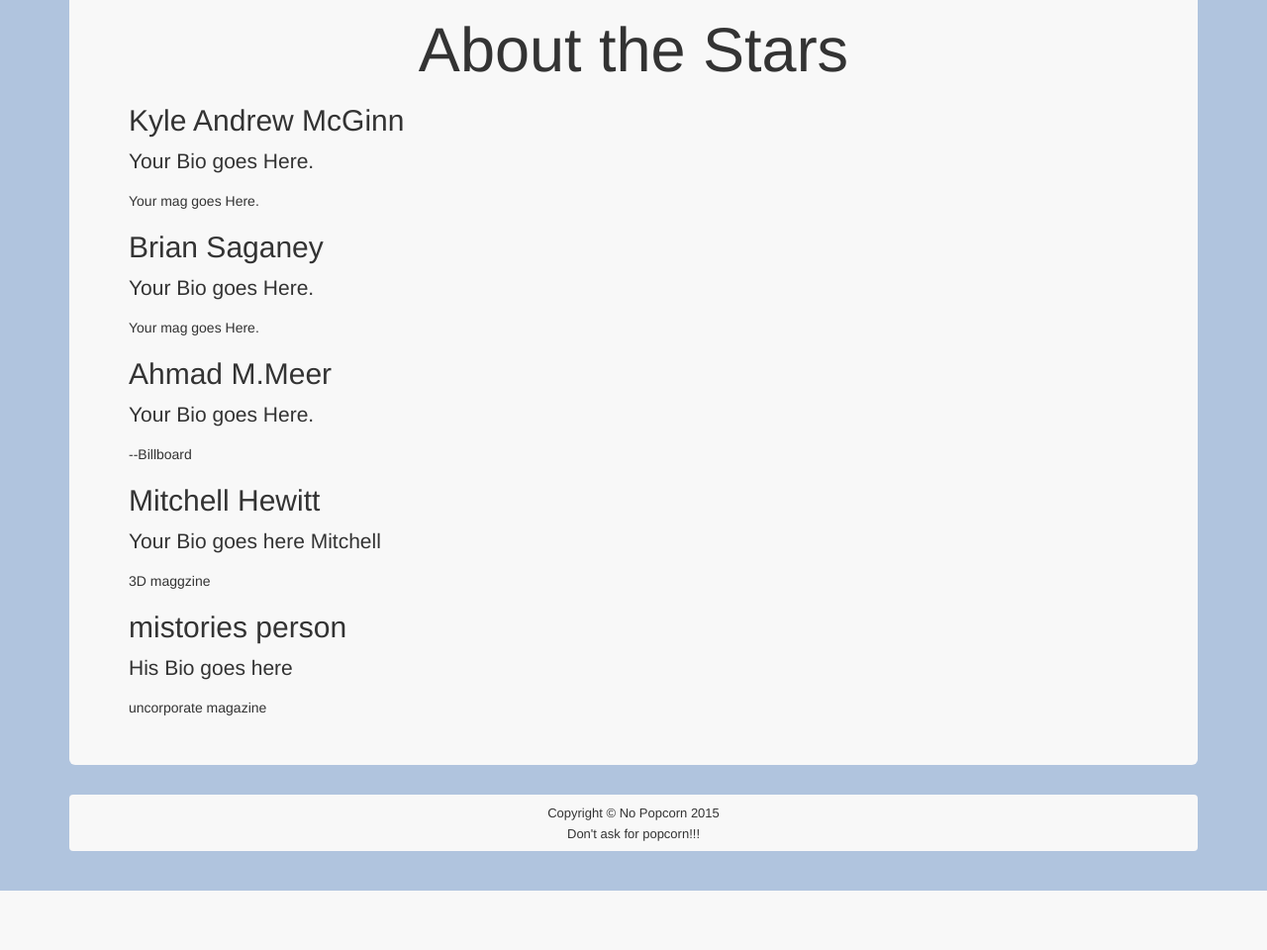
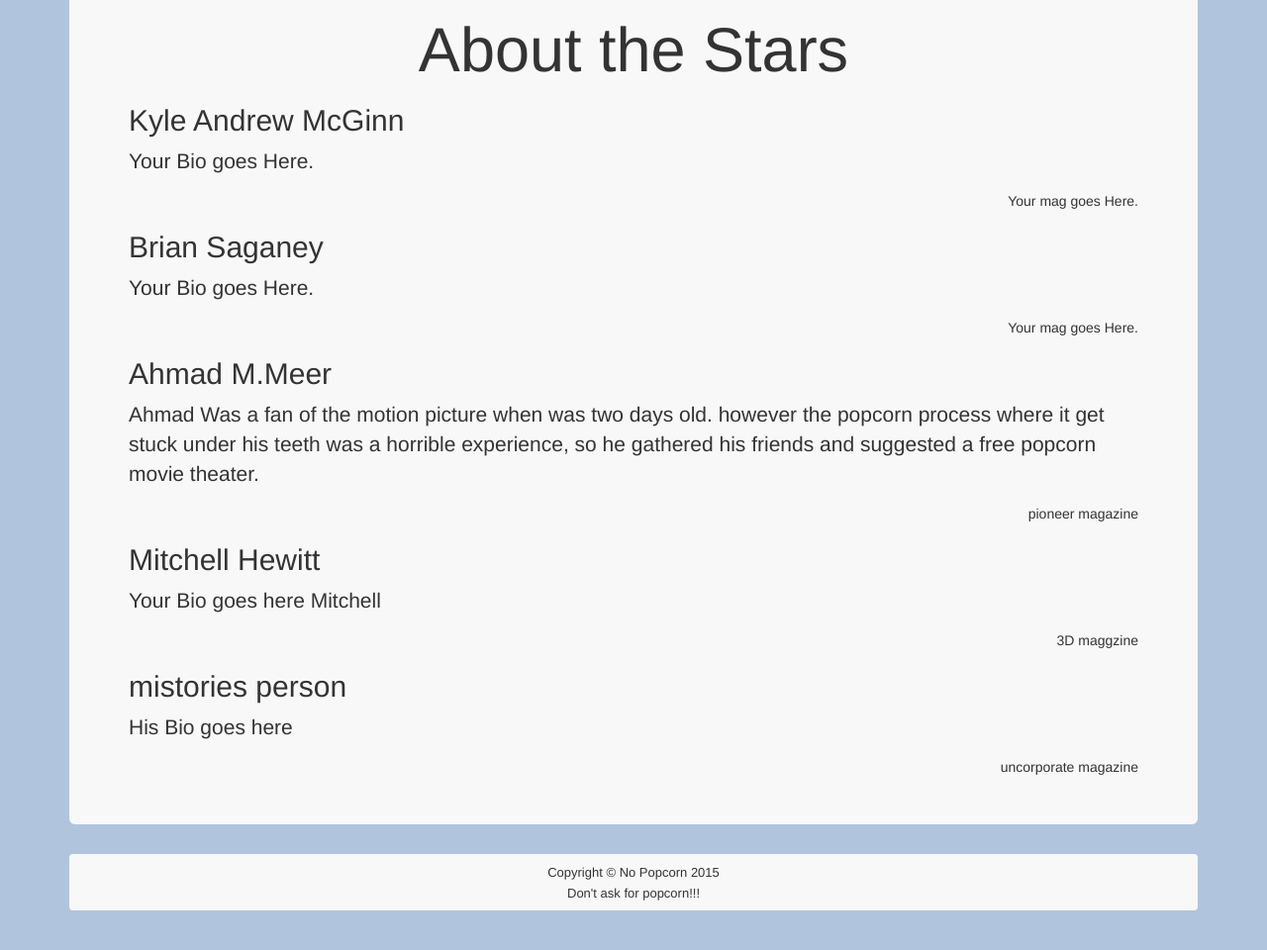
Before and after one commit to kyleamcginn88/Theatre, a Django app: page / in a window 1280 px wide. Shown: the part 696-1656 px from the top of the page at 99% size. Before the commit the page ends 1596 px from the top, so only its background shows below. Run offline with Django 3.2, Linux system fonts and the light colour scheme; some libraries are stand-ins or nearby versions.

Commit message:
added bio
added my bio

```diff
--- a/Theatre/templates/home.html
+++ b/Theatre/templates/home.html
@@ -11,28 +11,29 @@
           <h1 align="center"> About the Stars</h1>
           <h2>Kyle Andrew McGinn</h2>
           <p> Your Bio goes Here. </p>
-          <footer>Your mag goes Here.</footer>
+          <div align="right">Your mag goes Here.</div>
         </div>
         <div class="span6">
           <h2>Brian Saganey</h2>
           <p>Your Bio goes Here. </p>
-          <footer>Your mag goes Here.</footer>
+          <div align="right">Your mag goes Here.</div>
        </div>
         <div class="span6">
           <h2>Ahmad M.Meer</h2>
-          <p>Your Bio goes Here.</p>
-          <footer>--Billboard</footer>
+          <p>    Ahmad Was a fan of the motion picture when was two days old. however the popcorn process where it get stuck under his teeth was a horrible experience, so he gathered his friends and suggested a free popcorn movie theater.</p>
+          <div align="right"> pioneer magazine </div>
+
         </div>
            <div class="span6">
           <h2>Mitchell Hewitt</h2>
           <p>Your Bio goes here Mitchell </p>
-          <footer>3D maggzine</footer>
-       </div>
+          <div align="right"> 3D maggzine </div>
+        </div>
 
        <div class="span6">
           <h2> mistories person</h2>
           <p>His Bio goes here </p>
-          <footer> uncorporate magazine </footer>
+          <div align="right">uncorporate magazine</div>
        </div>
 
 
```
